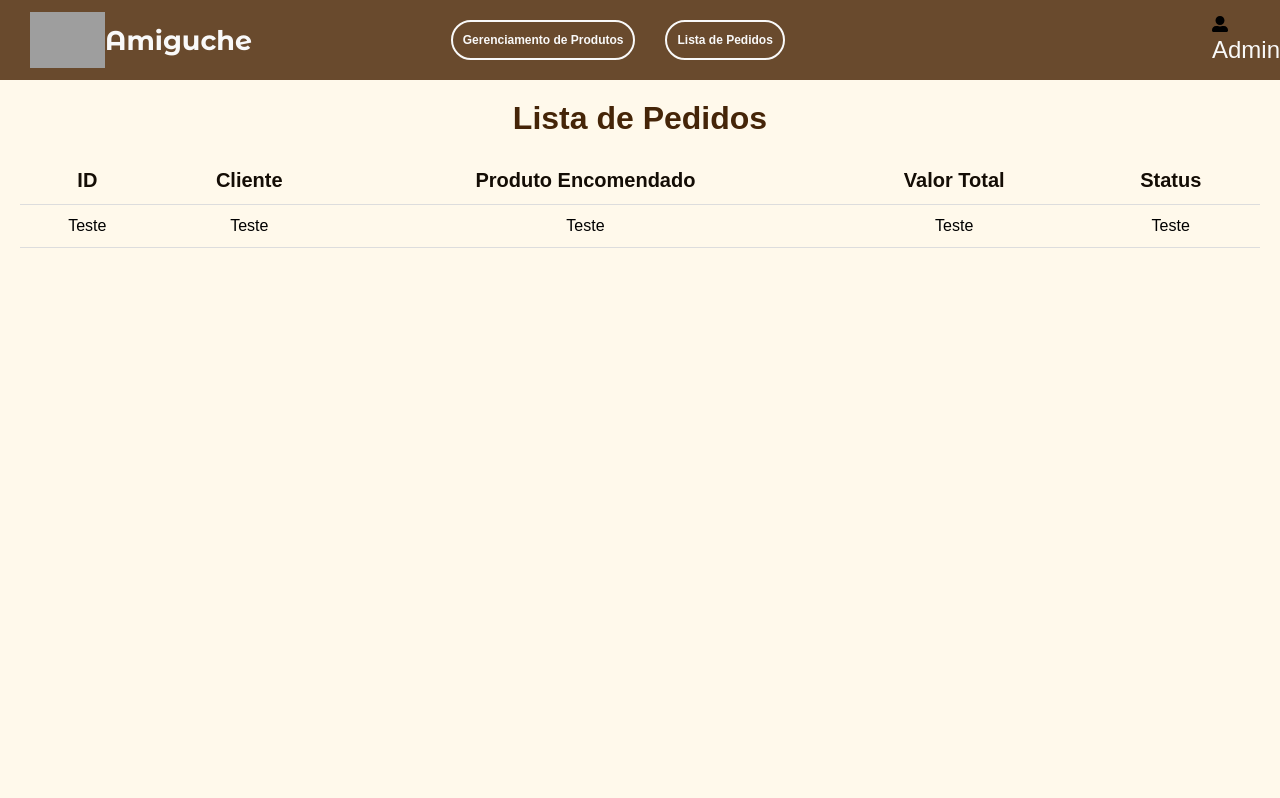
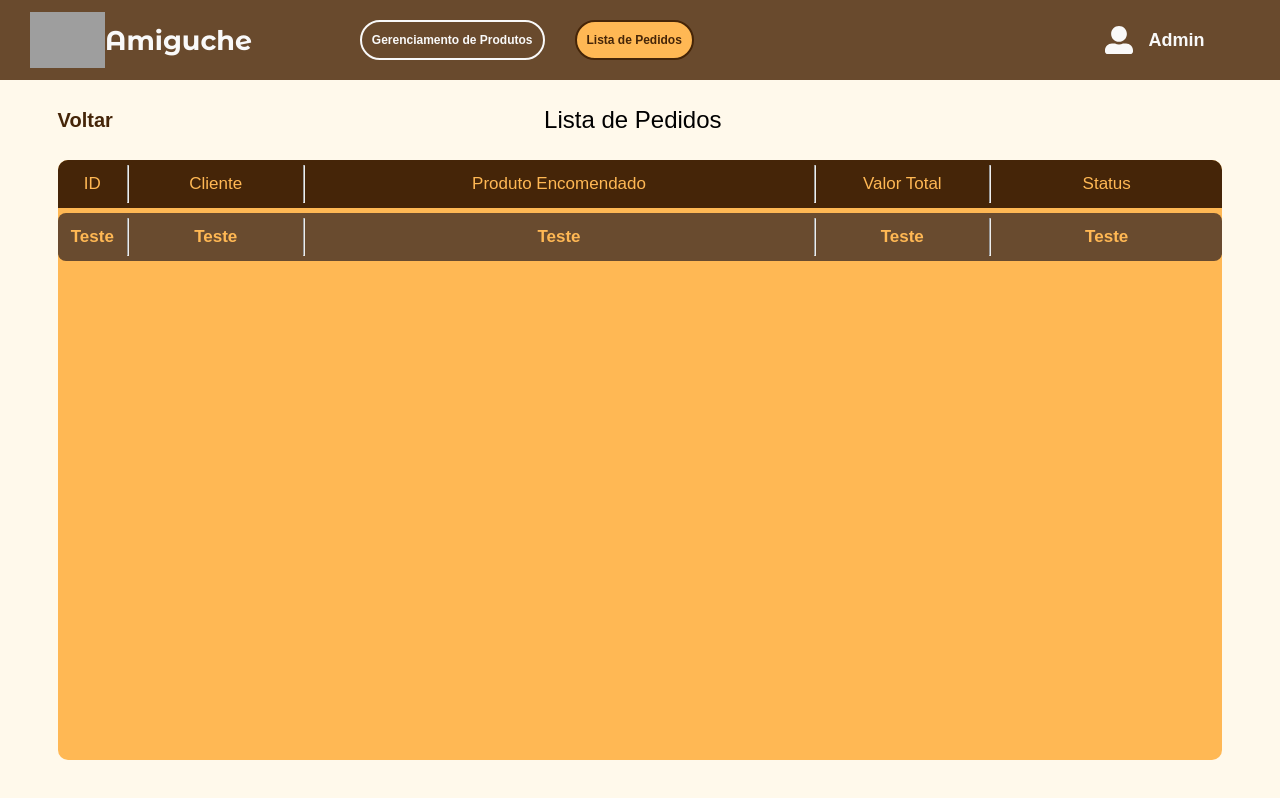
Before and after one commit to NicolasGoncalves/Amiguche-FrontEnd, a React (Create React App) app: page /admin/pedidos in a window 1280 px wide. Built offline with nearby package versions, Linux system fonts and the light colour scheme; grey boxes are pictures that could not be loaded.

Commit message:
Leves alterações e volta da versão da liasta de pedidos do figma (por agr pelo menos)

```diff
--- a/src/components/headerAdm/index.scss
+++ b/src/components/headerAdm/index.scss
@@ -62,7 +62,7 @@
     }
   }
 
-  .adm {
+  .admin {
     display: flex;
     flex-direction: row;
     justify-content: center;
--- a/src/pages/ListaPedidos/index.js
+++ b/src/pages/ListaPedidos/index.js
@@ -1,37 +1,44 @@
-import React from 'react';
+import React from "react";
 
-import HeaderAdm from "../../components/headerAdm"
+import HeaderAdm from "../../components/headerAdm";
 import { Link } from "react-router-dom";
 import "./index.scss";
 
 export default function ListaPedidos() {
+  return (
+    <main className="lista-pedidos">
+      <HeaderAdm page="pedidos" />
 
-    return(
-        <main className="lista-pedidos">
-
-            <HeaderAdm/>
+      <section className="titulo">
+        <div>
+          <Link to="/adm">Voltar</Link>
 
           <h1>Lista de Pedidos</h1>
-            <section className="panel">
-                <table>
+        </div>
+      </section>
+
+      <section className="painel">
+        <table className="tabela-pedidos">
+          <thead>
             <tr>
-                        <th>ID</th>
-                        <th>Cliente</th>
-                        <th>Produto Encomendado</th>
-                        <th>Valor Total</th>
-                        <th>Status</th>
+              <th className="id">ID</th> <hr/>
+              <th className="cli">Cliente</th> <hr/>
+              <th className="pro">Produto Encomendado</th> <hr/>
+              <th className="val">Valor Total</th> <hr/>
+              <th className="sta">Status</th>
             </tr>
+          </thead>
           <tbody>
             <tr>
-                            <td>Teste</td>
-                            <td>Teste</td>
-                            <td>Teste</td>
-                            <td>Teste</td>
-                            <td>Teste</td>
+              <td className="id">Teste</td> <hr/>
+              <td className="cli">Teste</td> <hr/>
+              <td className="pro">Teste</td> <hr/>
+              <td className="val">Teste</td> <hr/>
+              <td className="sta">Teste</td>
             </tr>
           </tbody>
         </table>
       </section>
     </main>
-    )
+  );
 }
--- a/src/pages/ListaPedidos/index.scss
+++ b/src/pages/ListaPedidos/index.scss
@@ -1,74 +1,107 @@
 .lista-pedidos {
-  font-family: "Poppins", sans-serif;
-  h1 {
-    text-align: center;
-    font-weight: 600;
-    font-size: 2rem;
-    margin-top: 20px;
-    color: #452508;
+  display: flex;
+  flex-direction: column;
+  align-items: center;
+  justify-content: start;
+  width: 100%;
+  height: 100vh;
+  background-color: #fff9eb;
+
+  .titulo {
+    display: flex;
+    align-items: center;
+    justify-content: start;
+    width: 91vw;
+    height: 10vh;
+
+    div {
+      display: flex;
+      align-items: center;
+      justify-content: space-between;
+      width: 57%;
+      height: 100%;
+    }
+
+    a {
+      text-decoration: none;
+      color: #452508;
+      font-size: 20px;
+      font-weight: 900;
+      font-family: "Poppins", sans-serif;
+    }
   }
 
-  .panel {
+  .painel {
+    display: flex;
+    align-items: center;
+    width: 91vw;
+    min-height: 75vh;
+    background-color: #ffa21fbd;
+    border-radius: 10px;
+
+    .tabela-pedidos {
       display: flex;
-      justify-content: center;
-      align-items: flex-start;
-      margin-top: 20px;
-      padding: 0 20px;
-      min-height: auto;
+      align-items: center;
+      flex-direction: column;
+      width: 91vw;
+      min-height: 75vh;
+      border-radius: 8px;
 
-    .tabela-container {
-      width: 100%;
-      max-width: 1000px;
-      overflow-x: auto;
-      background-color: #fff;
-      box-shadow: 0 4px 12px rgba(0, 0, 0, 0.2);
-      border-radius: 16px;
-      padding: 20px;
-    }
-
-    table {
-      width: 100%;
-      border-collapse: collapse;
-      font-size: 1rem;
-      text-align: center;
-
-      thead {
-        background-color: #f5f5f5;
-      }
-      th {
-          text-align: center;
-          font-style: normal;
-          font-family: "Poppins", sans-serif;
-          font-weight: bold; /* aqui */
-          font-size: 20px;
-          color: #140d05;
-        }
-      th, td {
-        padding: 12px 16px;
-        border-bottom: 1px solid #ddd;
-
+      hr {
+        display: flex;
+        flex-direction: column;
+        height: 80%;
       }
 
-      tr:hover {
-        background-color: #f9f9f9;
+      tr, td{
+        display: flex;
+        align-items: center;
+        justify-content: center;
+        width: 91vw;
+        height: 6vh;
+        font-family: "Poppins", sans-serif;
+        font-weight: 700;
+        font-size: 17px;
+        color: #ffb854;
+        text-align: center;
+        width: 91vw;
       }
 
-      .status {
-        padding: 4px 8px;
+      .id {
+        width: 6%;
+      }
+      .cli {
+        width: 15%;
+      }
+      .pro {
+        width: 44%;
+      }
+      .val {
+        width: 15%;
+      }
+      .sta {
+        width: 20%;
+      }
+
+      thead,
+      tbody {
+        display: flex;
+        align-items: center;
+        justify-content: center;
+        width: 91vw;
+        height: 6vh;
+        background-color: #452508;
         border-radius: 8px;
-        font-weight: 500;
-        &.entregue {
-          background-color: #d4edda;
-          color: #155724;
-        }
-        &.pendente {
-          background-color: #fff3cd;
-          color: #856404;
-        }
-        &.cancelado {
-          background-color: #f8d7da;
-          color: #721c24;
-        }
+        margin-bottom: 5px;
+      }
+
+      thead{
+        border-radius: 10px 10px 0px 0px;
+      }
+
+      tbody {
+        background-color: #694b2f;
+        gap: 2px;
       }
     }
   }
```
Lines whose indentation alone changed are shown as unchanged.
